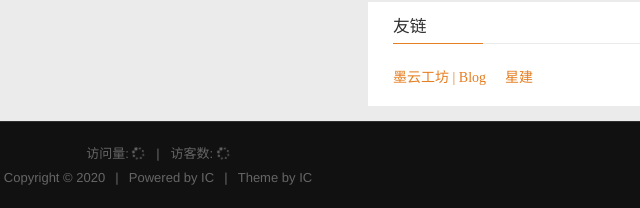
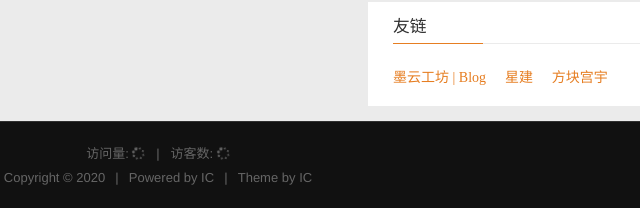
Before and after one commit to jlsjlan/jlsjlan.github.io, a plain HTML site: page about/index.html in a window 1280 px wide. Shown: the part 850-1058 px from the top of the page, 482-1122 px from the left. Drawn offline with Linux system fonts and the light colour scheme; some packages are replaced by stand-ins of ours; a script that the page names is missing.

Commit message:
Site updated: 2020-04-12 14:53:06

```diff
--- a/about/index.html
+++ b/about/index.html
@@ -264,6 +264,9 @@
         <a href="https://gu16516144-1.m.icoc.bz/" class="fa" target="_blank">
             星建</a>
 
+        <a href="https://www.fkgymc.com/" class="fa" target="_blank">
+            方块宫宇</a>
+
     </div>
 </div>
 
```
Also changed, not shown: archives/2020/04/index.html (+3 -0 lines), archives/2020/index.html (+3 -0 lines), archives/index.html (+3 -0 lines), blog/index.html (+3 -0 lines), categories/index.html (+3 -0 lines), index.html (+3 -0 lines), open/index.html (+3 -0 lines).
